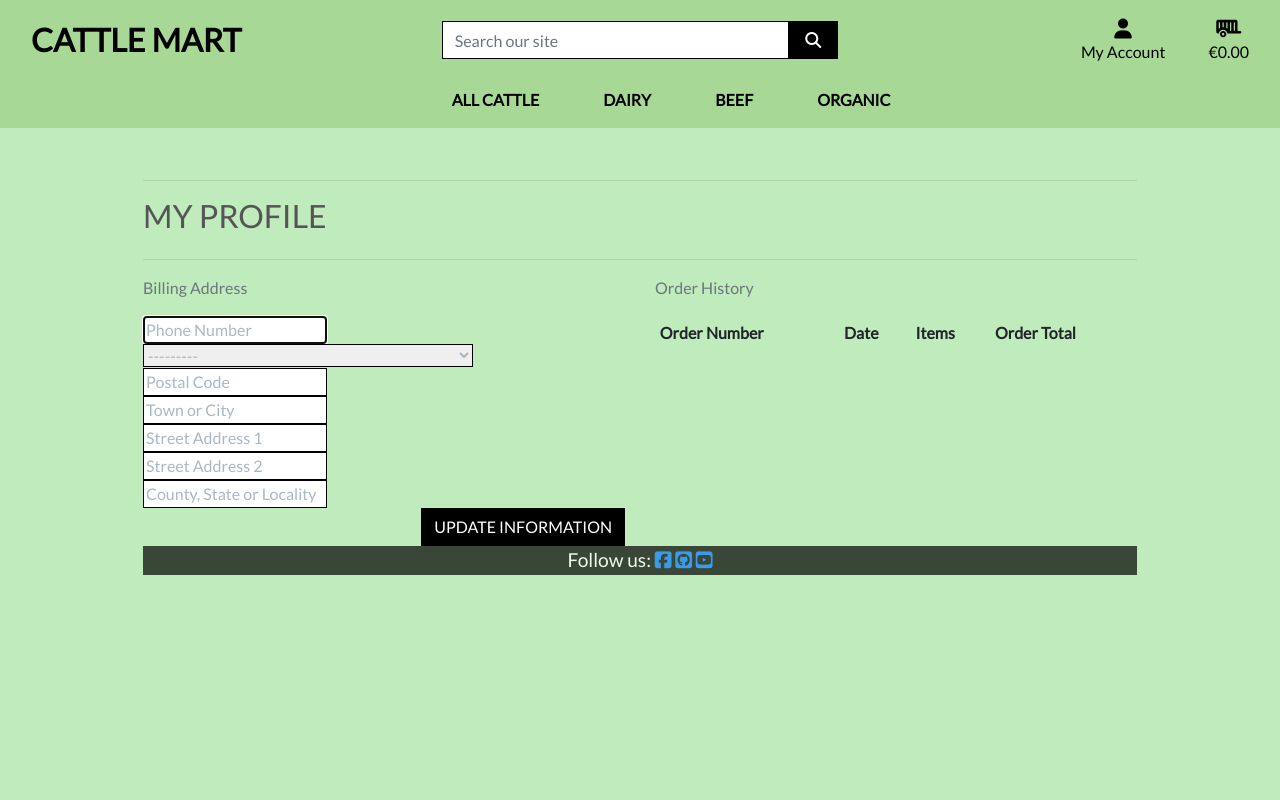
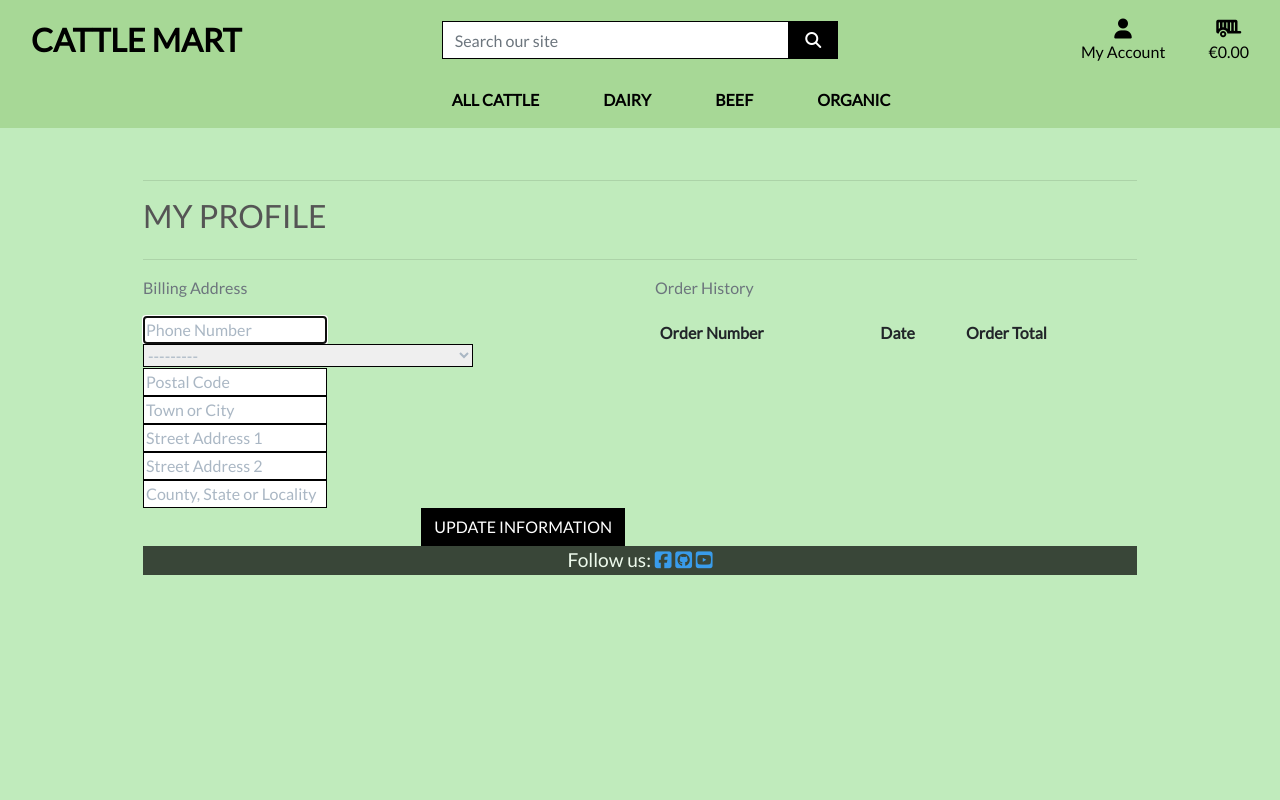
Before and after one commit to Farmer-Eds-Shed/Cattle-Mart, a Django app: page /profile/ in a window 1280 px wide. Run offline with Django 3.2, Linux system fonts and the light colour scheme; the visitor is signed in with stand-in values (Sample User, id 1); data comes from the database, SQL or seed files in the repository; data that the repository does not hold is empty; some libraries are stand-ins or nearby versions.

Commit message:
remove unused heading from profile view

```diff
--- a/profiles/templates/profiles/profile.html
+++ b/profiles/templates/profiles/profile.html
@@ -41,7 +41,6 @@
                             <tr>
                                 <th>Order Number</th>
                                 <th>Date</th>
-                                <th>Items</th>
                                 <th>Order Total</th>
                             </tr>
                         </thead>
```
